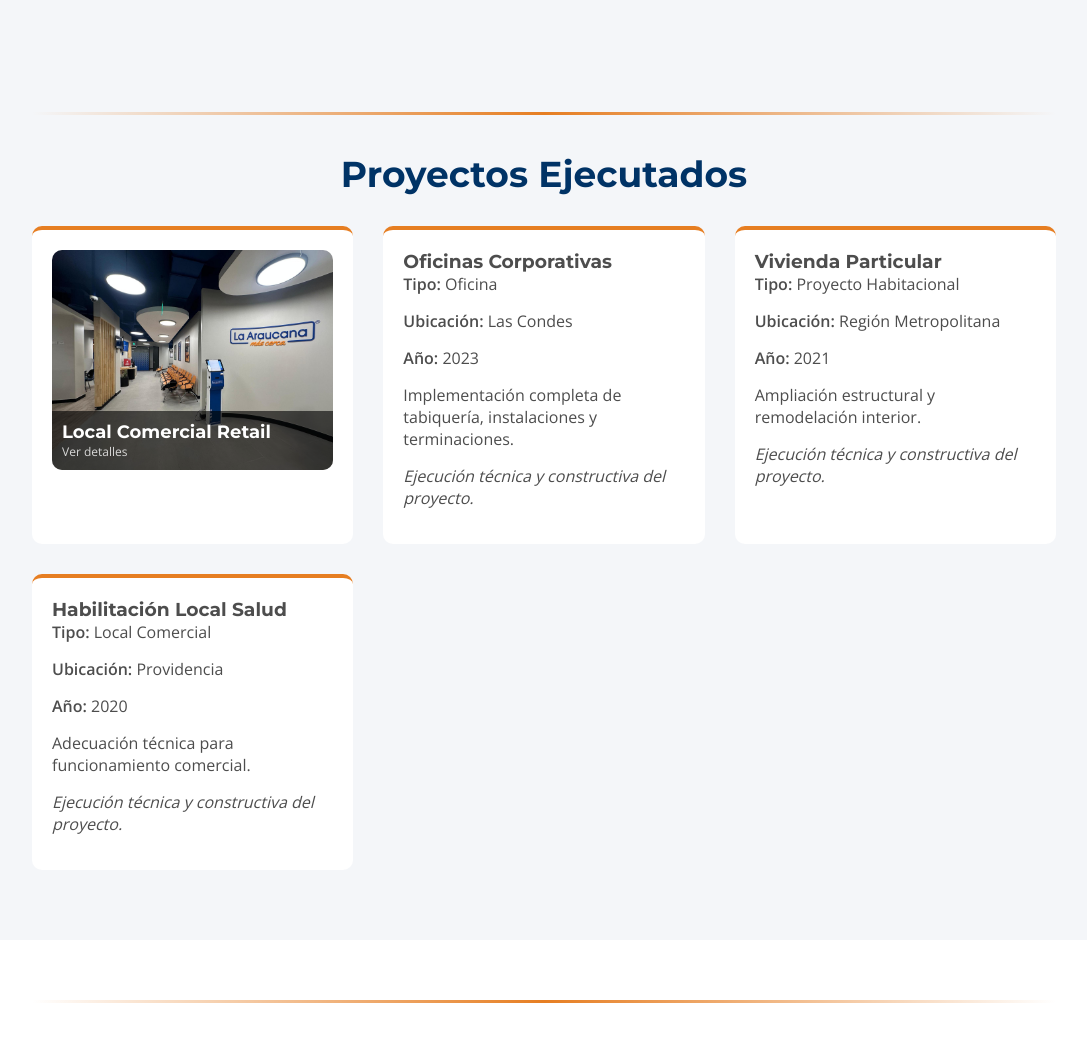
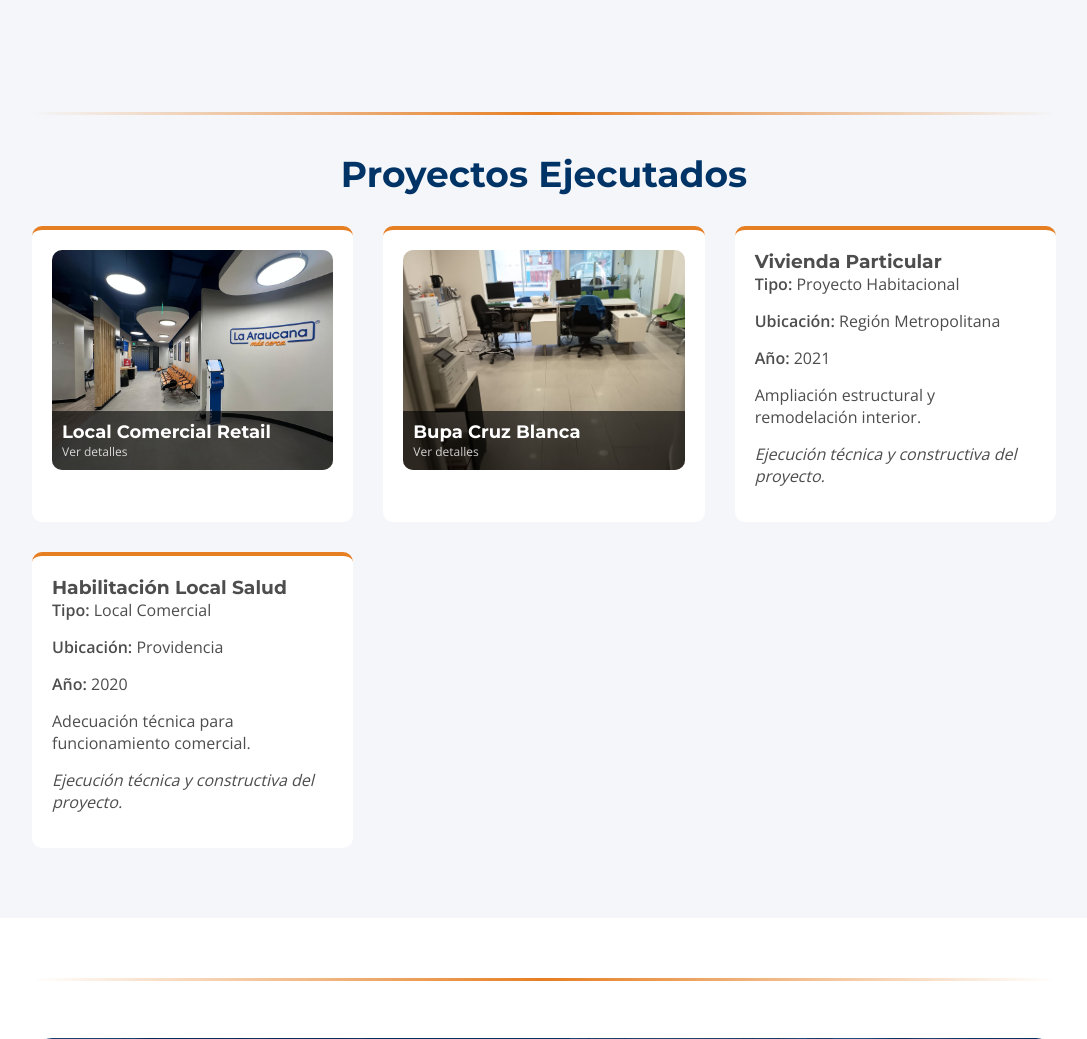
Before and after one commit to DiegoRiosGo/constructora, a Django app: page / in a window 1280 px wide. Shown: the part 3082-4121 px from the top of the page, without its empty margins (96-1183 px from the left). Run offline with Django 5.2, Linux system fonts and the light colour scheme.

Commit message:
bupa calama

```diff
--- a/core/templates/home.html
+++ b/core/templates/home.html
@@ -287,12 +287,35 @@
         </div>
 
         <div class="proyecto-card">
-            <h3>Oficinas Corporativas</h3>
-            <p><strong>Tipo:</strong> Oficina</p>
-            <p><strong>Ubicación:</strong> Las Condes</p>
-            <p><strong>Año:</strong> 2023</p>
-            <p>Implementación completa de tabiquería, instalaciones y terminaciones.</p>
-            <p><em>Ejecución técnica y constructiva del proyecto.</em></p>
+            <div class="proyecto-slider proyecto-click">
+
+                <div class="proyecto-images">
+
+                    <img src="{% static 'img/proyectos/proyecto2-1.jpeg' %}">
+                    <img src="{% static 'img/proyectos/proyecto2-2.jpeg' %}">
+                    <img src="{% static 'img/proyectos/proyecto2-3.jpeg' %}">
+                    <img src="{% static 'img/proyectos/proyecto2-4.jpeg' %}">
+                    <img src="{% static 'img/proyectos/proyecto2-5.jpeg' %}">
+                    <img src="{% static 'img/proyectos/proyecto2-6.jpeg' %}">
+                    <img src="{% static 'img/proyectos/proyecto2-7.jpeg' %}">
+
+                </div>
+
+                <div class="proyecto-overlay">
+                    <h3>Bupa Cruz Blanca</h3>
+                </div>
+
+            </div>
+
+            <div class="proyecto-info">
+
+                <p><strong>Tipo:</strong> Centro Médico</p>
+                <p><strong>Ubicación:</strong> Calama</p>
+                <p><strong>Año:</strong> 2026</p>
+                <p>Remodelación integral y habilitación técnica del espacio.</p>
+                <p><em>Ejecución técnica y constructiva del proyecto.</em></p>
+
+            </div>
         </div>
 
         <div class="proyecto-card">
```
Also changed, not shown: core/static/img/proyectos/proyecto2-1.jpeg (added), core/static/img/proyectos/proyecto2-2.jpeg (added), core/static/img/proyectos/proyecto2-3.jpeg (added), core/static/img/proyectos/proyecto2-4.jpeg (added), core/static/img/proyectos/proyecto2-5.jpeg (added), core/static/img/proyectos/proyecto2-6.jpeg (added), core/static/img/proyectos/proyecto2-7.jpeg (added).
